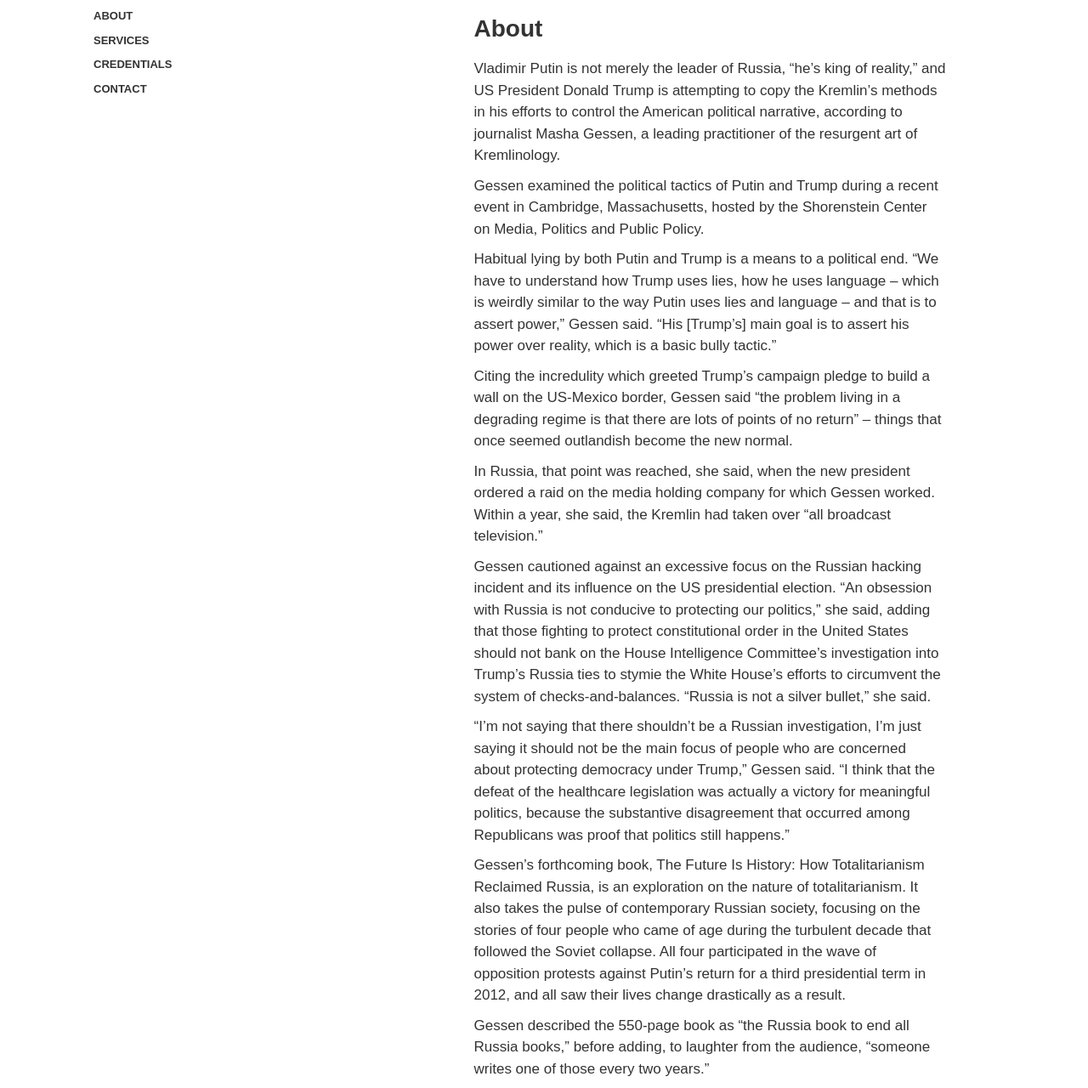
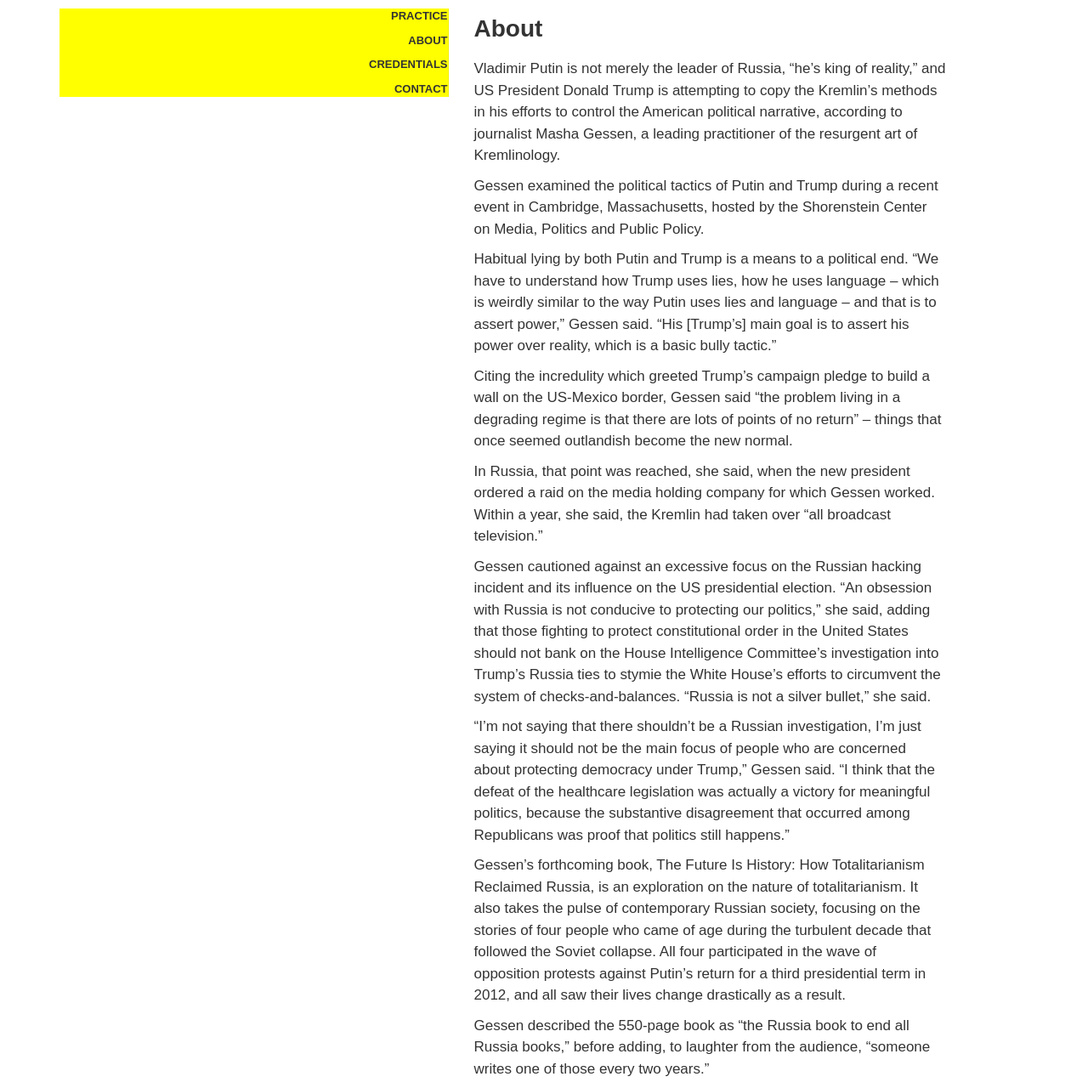
Before and after one commit to carolineportugal/michaelmrizekmd, a Jekyll site: the page built from about/index.html, in a window 1280 px wide. Shown: the whole page at 85% size. Built offline with Jekyll 4.4.1, drawn with Linux system fonts in a browser that asks for light colours; nearby versions of some CDN libraries.

Commit message:
building nav

```diff
--- a/_sass/_nav.scss
+++ b/_sass/_nav.scss
@@ -1,11 +1,20 @@
 //Navigation
+
+nav{
+  min-height:100%;
+  border-right:1px solid rgba(0,0,0,0.05);
+  background:yellow;
+  min-height:100%;
+}
 
 ul{
   list-style: none;
   @include gitan-semibold();
   text-transform: uppercase;
   font-size: 13px;
-  position:fixed;
+  // position:fixed;
+  text-align:right;
+
 
   li{
     margin:1rem 0;
--- a/about/index.html
+++ b/about/index.html
@@ -3,46 +3,54 @@
 title: About
 ---
 
-<section>
-
 <div class="container">
 
     <div class="row">
 
-      <div class="col-md-3">
+        <div class="col-sm-5">
+          <nav>
             <ul>
+                <li>Practice</li>
                 <li>About</li>
-          <li>Services</li>
                 <li>Credentials</li>
                 <li>Contact</li>
             </ul>
+          </nav>
         </div>
 
-      <div class="col-md-6 col-md-offset-2">
+        <div class="col-sm-6">
+            <section>
                 <h1>About</h1>
                 <div>
-          <p>Vladimir Putin is not merely the leader of Russia, “he’s king of reality,” and US President Donald Trump is attempting to copy the Kremlin’s methods in his efforts to control the American political narrative, according to journalist Masha Gessen, a leading practitioner of the resurgent art of Kremlinology.</p>
+                    <p>Vladimir Putin is not merely the leader of Russia, “he’s king of reality,” and US President Donald Trump is attempting to copy the Kremlin’s methods in his efforts to control the American political narrative, according to journalist
+                        Masha Gessen, a leading practitioner of the resurgent art of Kremlinology.</p>
 
                     <p>Gessen examined the political tactics of Putin and Trump during a recent event in Cambridge, Massachusetts, hosted by the Shorenstein Center on Media, Politics and Public Policy.</p>
 
-          <p>Habitual lying by both Putin and Trump is a means to a political end. “We have to understand how Trump uses lies, how he uses language – which is weirdly similar to the way Putin uses lies and language – and that is to assert power,” Gessen said. “His [Trump’s] main goal is to assert his power over reality, which is a basic bully tactic.”</p>
+                    <p>Habitual lying by both Putin and Trump is a means to a political end. “We have to understand how Trump uses lies, how he uses language – which is weirdly similar to the way Putin uses lies and language – and that is to assert power,”
+                        Gessen said. “His [Trump’s] main goal is to assert his power over reality, which is a basic bully tactic.”</p>
 
-          <p>Citing the incredulity which greeted Trump’s campaign pledge to build a wall on the US-Mexico border, Gessen said “the problem living in a degrading regime is that there are lots of points of no return” – things that once seemed outlandish become the new normal.</p>
+                    <p>Citing the incredulity which greeted Trump’s campaign pledge to build a wall on the US-Mexico border, Gessen said “the problem living in a degrading regime is that there are lots of points of no return” – things that once seemed outlandish
+                        become the new normal.</p>
 
                     <p>In Russia, that point was reached, she said, when the new president ordered a raid on the media holding company for which Gessen worked. Within a year, she said, the Kremlin had taken over “all broadcast television.”</p>
 
-          <p>Gessen cautioned against an excessive focus on the Russian hacking incident and its influence on the US presidential election. “An obsession with Russia is not conducive to protecting our politics,” she said, adding that those fighting to protect constitutional order in the United States should not bank on the House Intelligence Committee’s investigation into Trump’s Russia ties to stymie the White House’s efforts to circumvent the system of checks-and-balances. “Russia is not a silver bullet,” she said.</p>
+                    <p>Gessen cautioned against an excessive focus on the Russian hacking incident and its influence on the US presidential election. “An obsession with Russia is not conducive to protecting our politics,” she said, adding that those fighting
+                        to protect constitutional order in the United States should not bank on the House Intelligence Committee’s investigation into Trump’s Russia ties to stymie the White House’s efforts to circumvent the system of checks-and-balances.
+                        “Russia is not a silver bullet,” she said.</p>
 
-          <p>“I’m not saying that there shouldn’t be a Russian investigation, I’m just saying it should not be the main focus of people who are concerned about protecting democracy under Trump,” Gessen said. “I think that the defeat of the healthcare legislation was actually a victory for meaningful politics, because the substantive disagreement that occurred among Republicans was proof that politics still happens.”</p>
+                    <p>“I’m not saying that there shouldn’t be a Russian investigation, I’m just saying it should not be the main focus of people who are concerned about protecting democracy under Trump,” Gessen said. “I think that the defeat of the healthcare
+                        legislation was actually a victory for meaningful politics, because the substantive disagreement that occurred among Republicans was proof that politics still happens.”</p>
 
-          <p>Gessen’s forthcoming book, The Future Is History: How Totalitarianism Reclaimed Russia, is an exploration on the nature of totalitarianism. It also takes the pulse of contemporary Russian society, focusing on the stories of four people who came of age during the turbulent decade that followed the Soviet collapse. All four participated in the wave of opposition protests against Putin’s return for a third presidential term in 2012, and all saw their lives change drastically as a result.</p>
+                    <p>Gessen’s forthcoming book, The Future Is History: How Totalitarianism Reclaimed Russia, is an exploration on the nature of totalitarianism. It also takes the pulse of contemporary Russian society, focusing on the stories of four people
+                        who came of age during the turbulent decade that followed the Soviet collapse. All four participated in the wave of opposition protests against Putin’s return for a third presidential term in 2012, and all saw their lives change
+                        drastically as a result.</p>
 
                     <p>Gessen described the 550-page book as “the Russia book to end all Russia books,” before adding, to laughter from the audience, “someone writes one of those every two years.”</p>
                 </div>
+            </section>
         </div>
 
     </div>
 
 </div>
-
-</section>
--- a/css/main.scss
+++ b/css/main.scss
@@ -19,4 +19,5 @@
   @include font-smoothing();
   font-feature-settings: "onum" on;
   @include gitan-regular();
+  min-height:100%;
 }
```
Also changed, not shown: 2 other files. Lines whose indentation alone changed are shown as unchanged.
